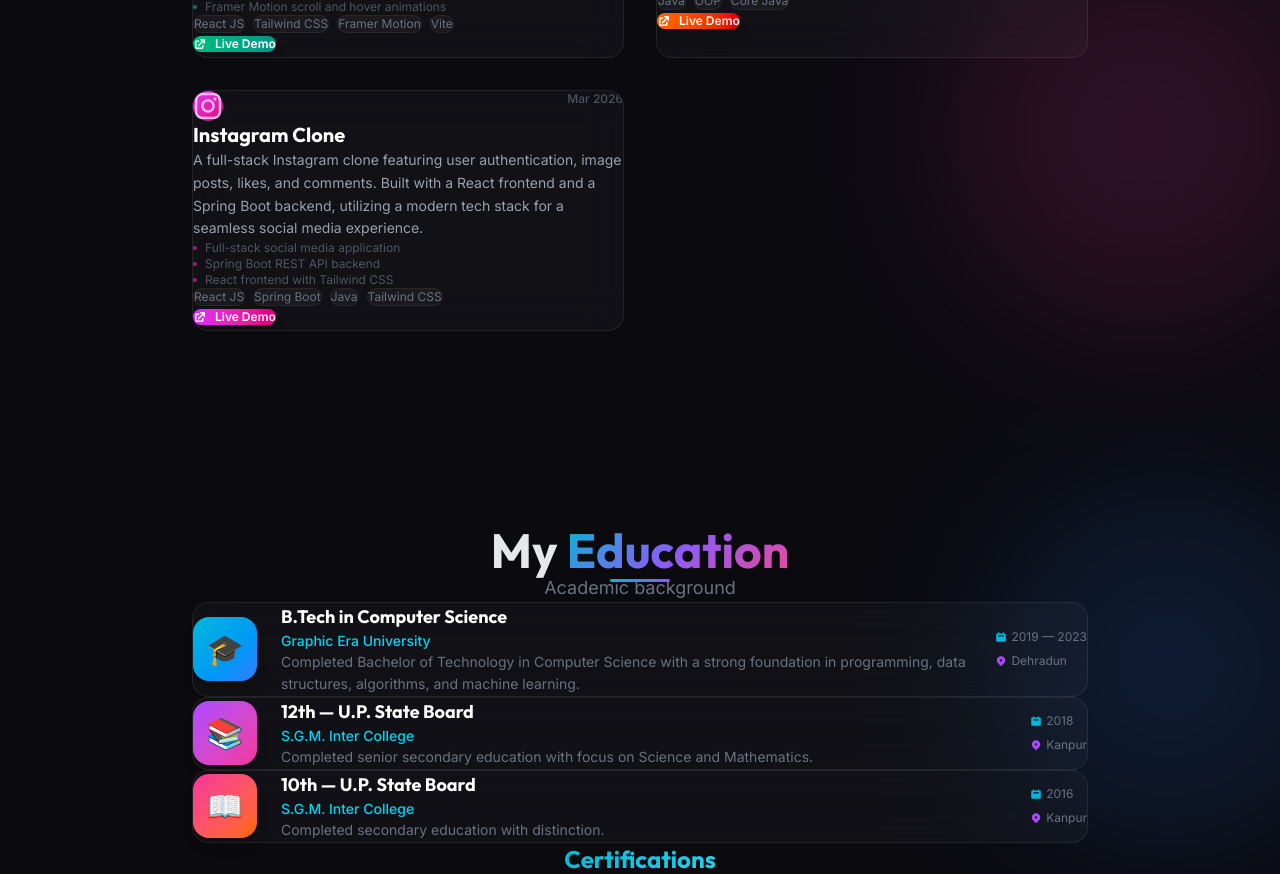
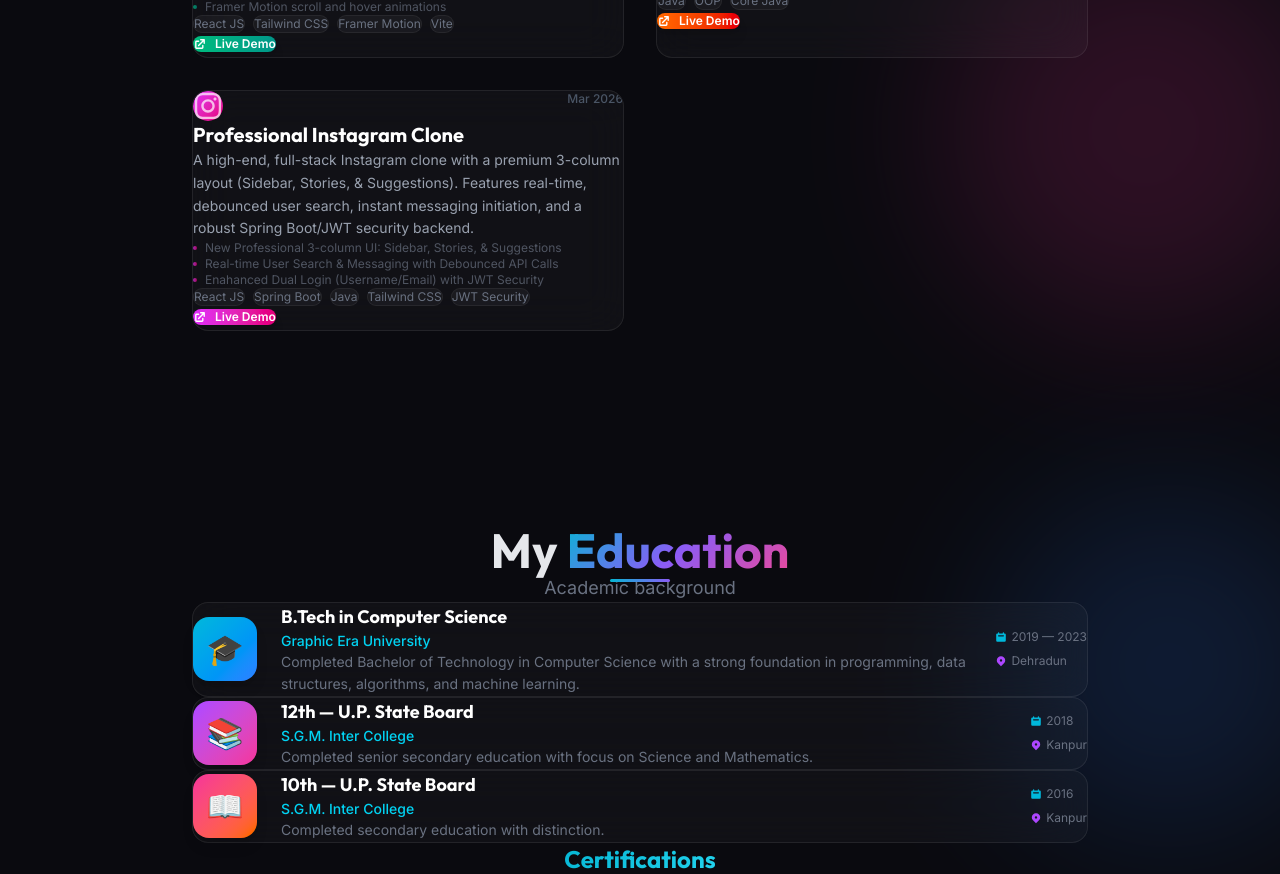
Before and after one commit to Rajvardhan-1/my-portfolio, a React (Vite) app: page / in a window 1280 px wide. Shown: the part 2960-3834 px from the top of the page. Built offline with nearby package versions, Linux system fonts and the light colour scheme.

Commit message:
feat: update instagram clone showcase with new features

```diff
--- a/src/components/Projects.jsx
+++ b/src/components/Projects.jsx
@@ -62,17 +62,17 @@ const projects = [
     ],
   },
   {
-    title: 'Instagram Clone',
-    description: 'A full-stack Instagram clone featuring user authentication, image posts, likes, and comments. Built with a React frontend and a Spring Boot backend, utilizing a modern tech stack for a seamless social media experience.',
-    tech: ['React JS', 'Spring Boot', 'Java', 'Tailwind CSS'],
+    title: 'Professional Instagram Clone',
+    description: 'A high-end, full-stack Instagram clone with a premium 3-column layout (Sidebar, Stories, & Suggestions). Features real-time, debounced user search, instant messaging initiation, and a robust Spring Boot/JWT security backend.',
+    tech: ['React JS', 'Spring Boot', 'Java', 'Tailwind CSS', 'JWT Security'],
     icon: <FaInstagram className="text-3xl" />,
     gradient: 'from-fuchsia-500 to-pink-600',
     period: 'Mar 2026',
     link: 'https://raj-insta-clone.vercel.app',
     highlights: [
-      'Full-stack social media application',
-      'Spring Boot REST API backend',
-      'React frontend with Tailwind CSS',
+      'New Professional 3-column UI: Sidebar, Stories, & Suggestions',
+      'Real-time User Search & Messaging with Debounced API Calls',
+      'Enahanced Dual Login (Username/Email) with JWT Security',
     ],
   },
 ];
```
